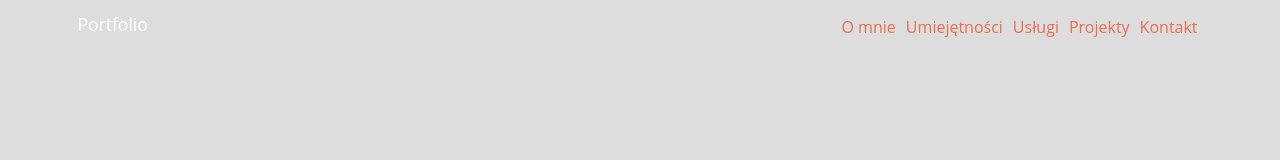
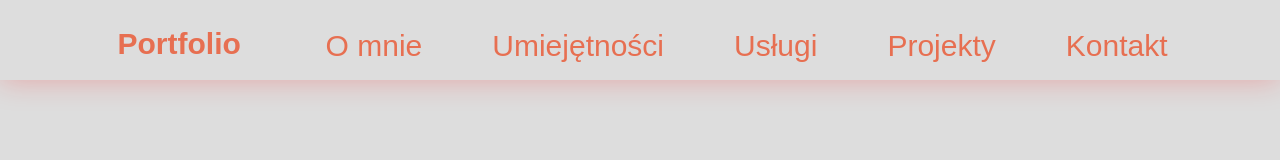
Before and after one commit to sldata/myPortfolio, a website: page index.html in a window 1280 px wide. Drawn offline with nearby package versions, Linux system fonts and the light colour scheme.

Commit message:
created and stylized responsive navigation

```diff
--- a/index.html
+++ b/index.html
@@ -19,27 +19,7 @@
     </div>
 </button>
 
-<nav id="navbar" class="navbar navbar-dark navbar-expand-lg position-fixed top-0 w-100 py-3">
-    <div class="container">
-        <a class="navbar-brand" href="#home"><h3>Portfolio</h3>
-        </a>
-
-        <div class="collapse navbar-collapse" id="navbarNavAltMarkup">
-            <div class="navbar-nav ms-auto">
-
-                <a class="nav-link active" href="#about">O mnie</a>
-                <a class="nav-link" href="#skills">Umiejętności</a>
-                <a class="nav-link" href="#services">Usługi</a>
-                <a class="nav-link" href="#projects">Projekty</a>
-                <a class="nav-link" href="#contact">Kontakt</a>
-
-            </div>
-        </div>
-    </div>
-</nav>
-
 <nav class="nav">
-    <h3 class="nav__title">Portfolio</h3>
     <div class="container">
     <div class="nav__items">
         <a href="#about" class="nav__item">O mnie</a>
@@ -51,6 +31,28 @@
 </div>
 </nav>
 
+<nav id="navbar" class="navbar navbar-expand-lg position-fixed top-0 w-100 py-2">
+    <div class="container">
+        <a class="navbar-brand" href="#home"><h3>Portfolio</h3>
+        </a>
+
+        <div class="collapse navbar-collapse" id="navbarNavAltMarkup">
+            <div class="navbar-nav ms-auto">
+
+
+                <a class="nav-link" href="#about">O mnie</a>
+                <a class="nav-link" href="#skills">Umiejętności</a>
+                <a class="nav-link" href="#services">Usługi</a>
+                <a class="nav-link" href="#projects">Projekty</a>
+                <a class="nav-link" href="#contact">Kontakt</a>
+
+            </div>
+        </div>
+    </div>
+</nav>
+
+
+
 
 
 
--- a/src/sass/style.scss
+++ b/src/sass/style.scss
@@ -11,7 +11,7 @@
 body {
 	background-color: $background-color;
 	scroll-behavior: smooth;
-	font-family: 'Open Sans', sans-serif;
+	font-family: 'Montserrat', sans-serif;
 	font-size: 1.6rem;
 }
 
@@ -26,9 +26,8 @@ html {
 // Navigation
 
 .burger-btn {
-    display: none;
 	position: fixed;
-	top: 20px;
+	top: 15px;
 	right: 20px;
 	padding: 1em;
 	background: none;
@@ -90,9 +89,7 @@ html {
 	&--active {
 		transform: translateX(0);
 	}
-	&__title {
-		display: none;
-	}
+
 
 	&__item {
 		position: relative;
@@ -124,8 +121,6 @@ html {
 	}
 }
 
-
-
 @keyframes navItemsAnimation {
 	from {
 		transform: translateX(200%);
@@ -139,11 +134,87 @@ html {
 	animation: navItemsAnimation 1s both;
 }
 
+// desktop navigation
+.navbar {
+	background-color: #ddd;
+	height: 80px;
+	width: 800px;
+	box-shadow: 0 0 30px  rgba(255, 0, 0 , 25%);
+	.navbar-nav{
+		margin-top: 0.5em;
+	}
+	.nav-link {
+		display: flex;
+		font-size: 2.4rem;
+		padding: 0 1em;
+		margin: 0 1em;
+		color: $main-color ;
+		transition: color 0.3s;
+	}
+	.nav-link:hover {
+		color: $font-color;
+	}
 
-// desktop navigation
-.navbar{
-    // display: none;
-    .nav-link{
-     color: $main-color !important;
-    }
- }
+
+	.navbar-brand {
+		color: $main-color;
+		transition: color 0.3s;
+		margin-left: 2em;
+		h3{
+			font-size: 2.4rem;
+			font-weight: bold;
+			margin-top: 0.5em;
+
+			margin-left: 0.5em;
+		}
+	}
+	.navbar-brand:hover {
+		color: $font-color;
+	}
+}
+
+
+@media (min-width: 992px) {
+	.nav{
+		&--active{
+			display: none;
+		}
+	}
+
+	.navbar {
+
+		display: block;
+	}
+	.navbar-brand{
+		padding: 1em 0;
+
+	}
+	.burger-btn {
+		display: none;
+	}
+}
+
+@media (min-width: 1200px){
+	.navbar-brand{
+		padding: .5em 0;
+		h3{
+		font-size: 2.8rem !important;
+	}
+}
+		.nav-link{
+			font-size: 2.9rem !important;
+		}
+
+}
+@media (min-width: 1200px){
+	.navbar-brand{
+		h3{
+		font-size: 3rem !important;
+		margin-bottom: 0.3em;
+
+	}
+}
+.nav-link{
+	font-size: 3rem !important;
+		}
+}
```
Also changed, not shown: dist/css/main.min.css, dist/css/style.min.css, dist/js/main.min.js, src/js/main.js (line endings or trailing spaces), 1 other file.
